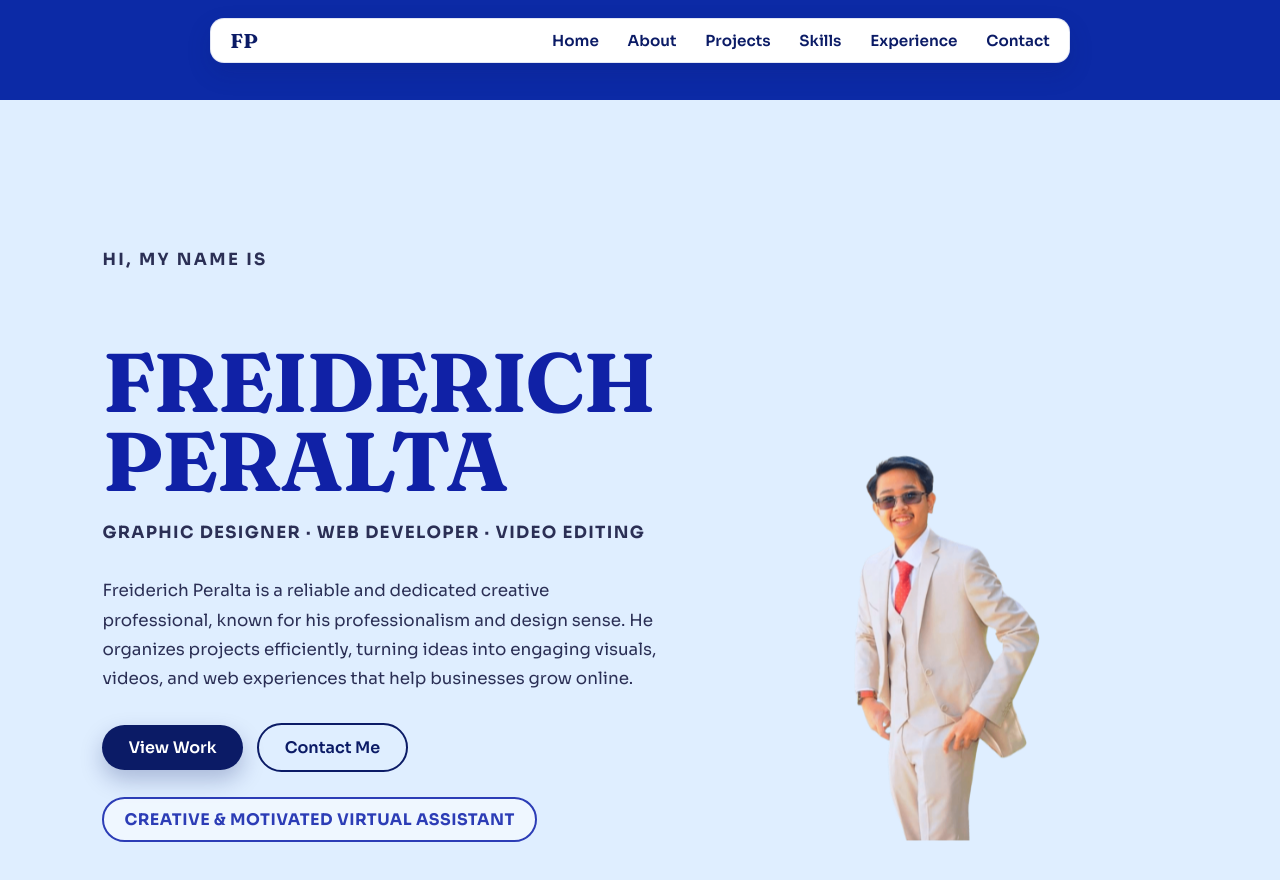
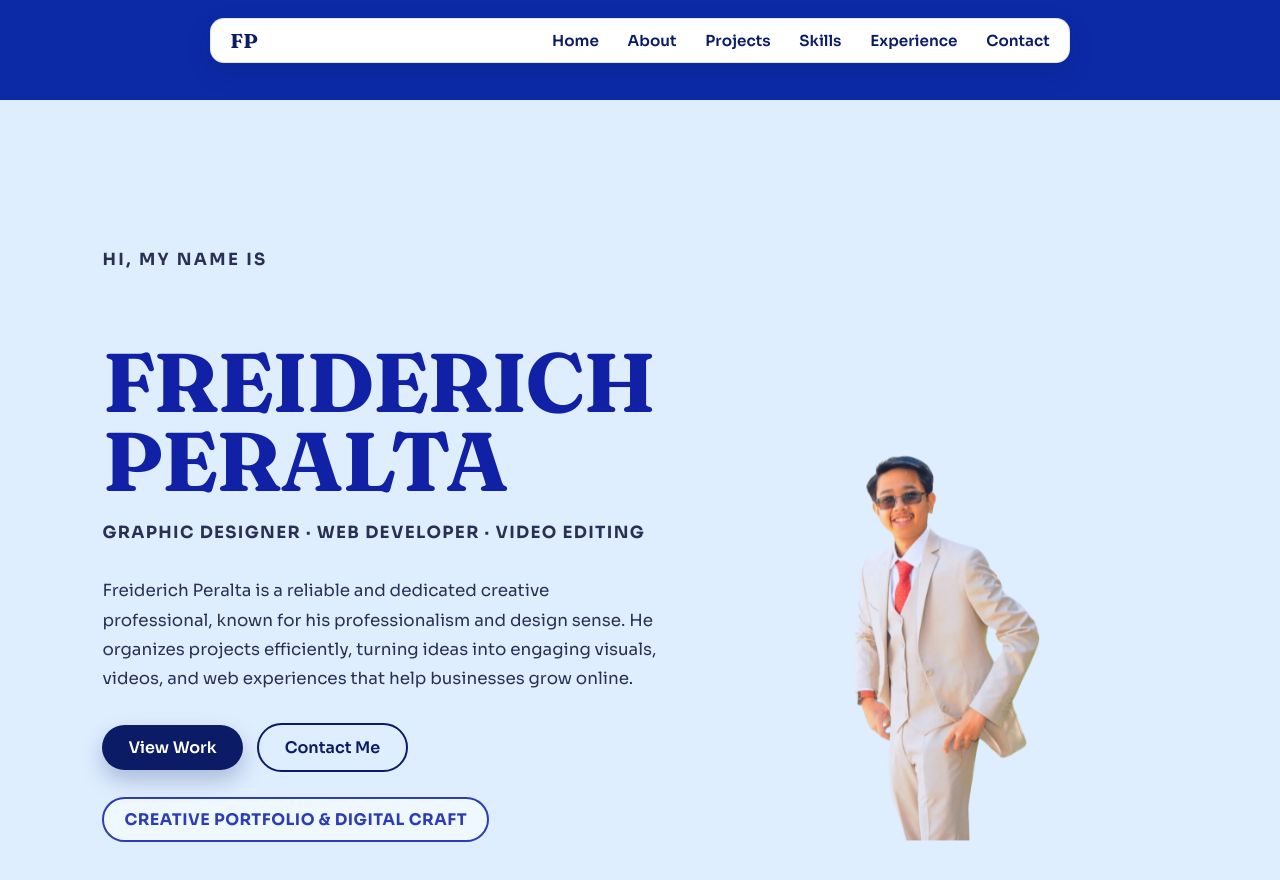
Before and after one commit to Freiderich/Portfolio, a React (Vite) app: page / in a window 1280 px wide. Shown: the top 880 px of the page. Built offline with nearby package versions, Linux system fonts and the light colour scheme.

Commit message:
Fixed Navbar

```diff
--- a/src/components/Home.jsx
+++ b/src/components/Home.jsx
@@ -20,7 +20,7 @@ function Home() {
             <a href="#projects" className="cta-btn">View Work</a>
             <a href="#contact" className="cta-btn ghost">Contact Me</a>
           </div>
-          <div className="hero-badge">Creative &amp; Motivated Virtual Assistant</div>
+          <div className="hero-badge">Creative Portfolio &amp; Digital Craft</div>
         </div>
         <div className="home-right hero-portrait" aria-hidden="true">
           <div className="portrait-frame">
```
